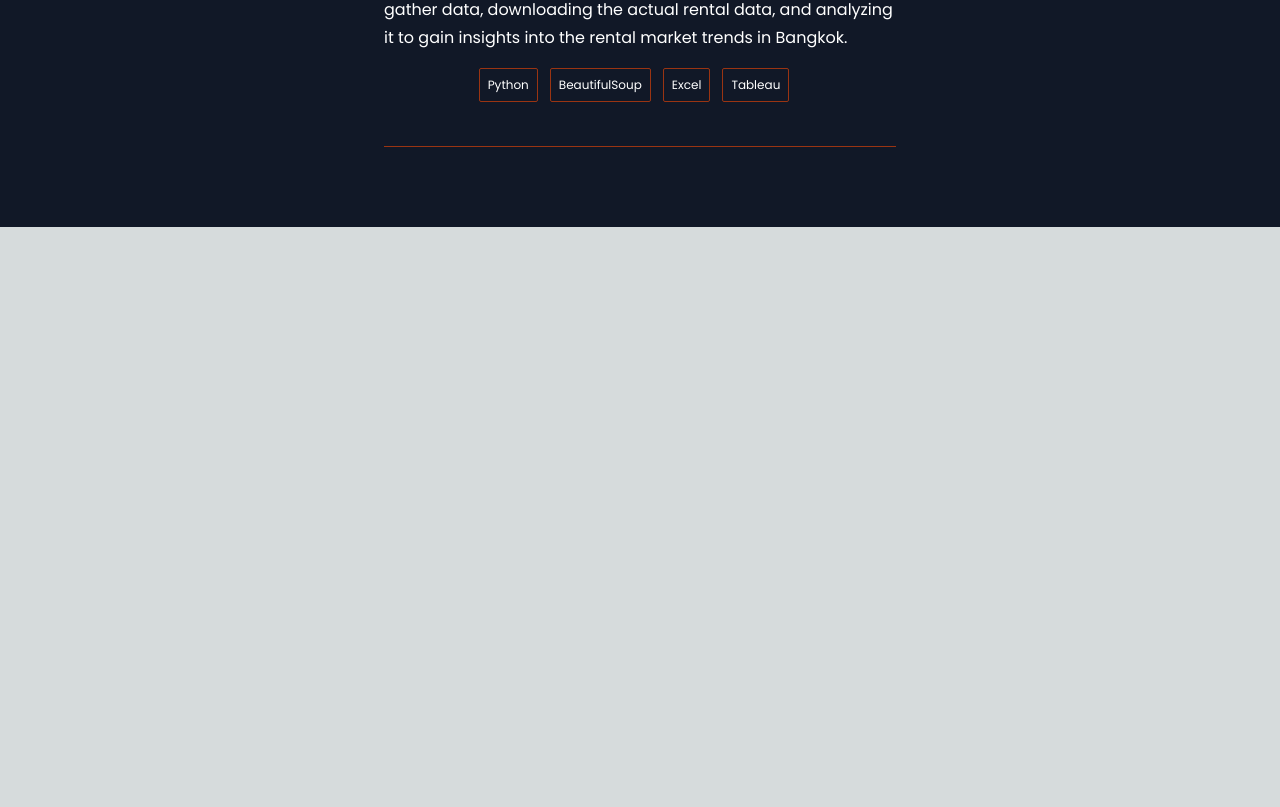
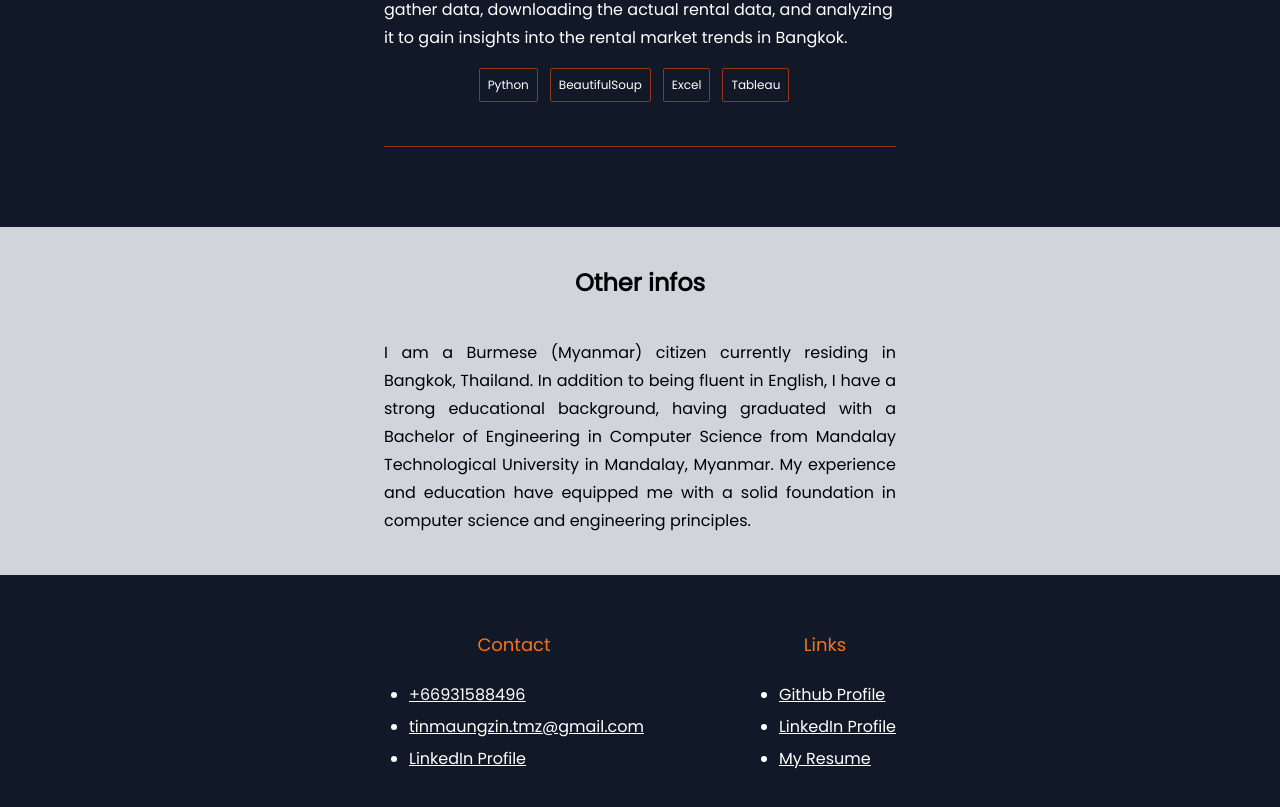
Before and after one commit to tinmaungzin/my-portfo, a Next.js app: page / in a window 1280 px wide. Shown: the part 4233-5040 px from the top of the page. Before the commit the page ends 4460 px from the top, so only its background shows below. Built offline with nearby package versions, Linux system fonts and the light colour scheme.

Commit message:
feat: add infos and footer components

```diff
--- /dev/null
+++ b/components/Education.tsx
@@ -0,0 +1,20 @@
+const Education = () => {
+  return (
+    <div className="bg-gray-300 px-[10%] md:px-[15%] lg:px-[20%] xl:px-[30%] text-black">
+      <p className="text-center py-10 text-2xl font-bold">Other infos</p>
+      <div className="pb-10">
+        <p className="text-justify leading-7">
+          I am a Burmese (Myanmar) citizen currently residing in Bangkok,
+          Thailand. In addition to being fluent in English, I have a strong
+          educational background, having graduated with a Bachelor of
+          Engineering in Computer Science from Mandalay Technological University
+          in Mandalay, Myanmar. My experience and education have equipped me
+          with a solid foundation in computer science and engineering
+          principles.
+        </p>
+      </div>
+    </div>
+  );
+};
+
+export default Education;
--- /dev/null
+++ b/components/Footer.tsx
@@ -0,0 +1,48 @@
+import Link from "next/link";
+
+const Footer = () => {
+  return (
+    <div className="bg-gray-900 px-[10%] md:px-[15%] lg:px-[20%] xl:px-[30%] text-white">
+      <div className="py-10 flex flex-col justify-center items-center md:flex-row md:justify-between">
+        <div className="py-4">
+          <p className="text-center text-lg text-orange-500">Contact</p>
+          <ul className="list-disc ml-[25px] py-5">
+            <li className="underline py-1">
+              <Link href="tel:+66931588496">+66931588496</Link>
+            </li>
+            <li className="underline py-1">
+              <Link href="mailto:tinmaungzin.tmz@gmail.com">
+                tinmaungzin.tmz@gmail.com
+              </Link>
+            </li>
+            <li className="underline py-1">
+              <Link href="https://www.linkedin.com/in/tinmaungzin/">
+                LinkedIn Profile
+              </Link>
+            </li>
+          </ul>
+        </div>
+        <div className="py-4">
+          <p className="text-center text-lg text-orange-500">Links</p>
+          <ul className="list-disc ml-[25px] py-5">
+            <li className="underline py-1">
+              <Link href="https://github.com/tinmaungzin">Github Profile</Link>
+            </li>
+            <li className="underline py-1">
+              <Link href="https://www.linkedin.com/in/tinmaungzin/">
+                LinkedIn Profile
+              </Link>
+            </li>
+            <li className="underline py-1">
+              <Link href="/documents/Tin Maung Zin - Resume.pdf">
+                My Resume
+              </Link>
+            </li>
+          </ul>
+        </div>
+      </div>
+    </div>
+  );
+};
+
+export default Footer;
--- a/pages/index.tsx
+++ b/pages/index.tsx
@@ -1,7 +1,8 @@
 import Header from "@/components/Header";
 import Experience from "@/components/Experience";
 import Projects from "@/components/Projects";
-
+import Education from "@/components/Education";
+import Footer from "@/components/Footer";
 
 export default function Home() {
 
@@ -10,6 +11,8 @@ export default function Home() {
       <Header />
       <Experience />
       <Projects />
+      <Education />
+      <Footer />
     </div>
   );
 }
```
Also changed, not shown: public/images/MTU.png (added).
